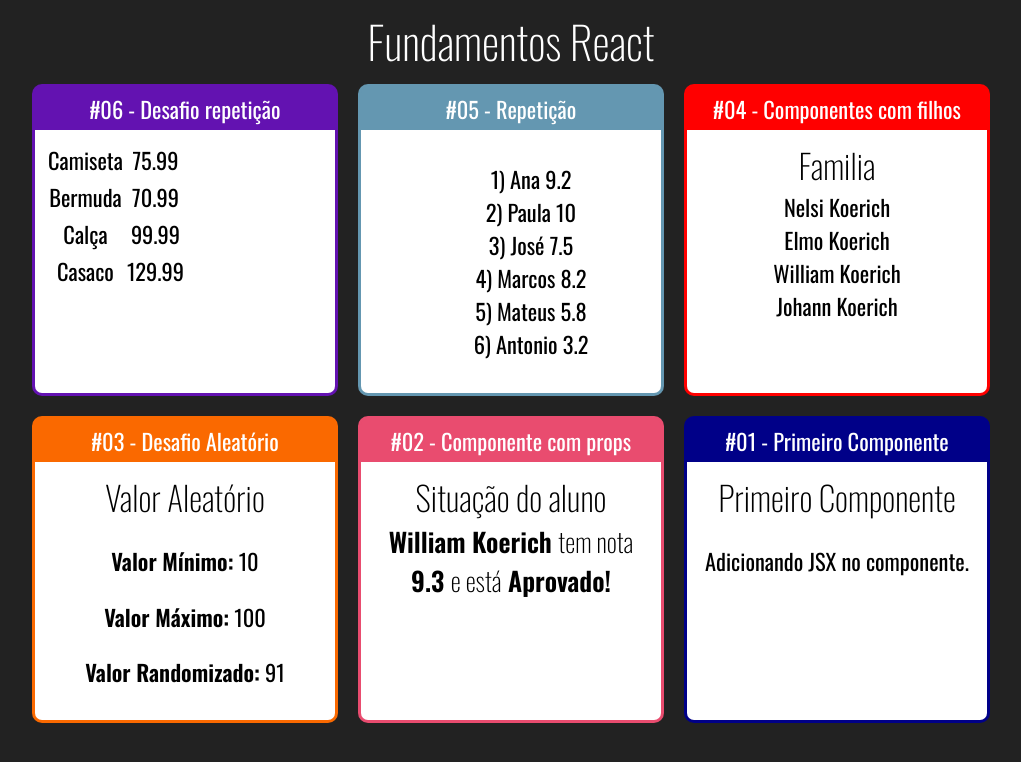
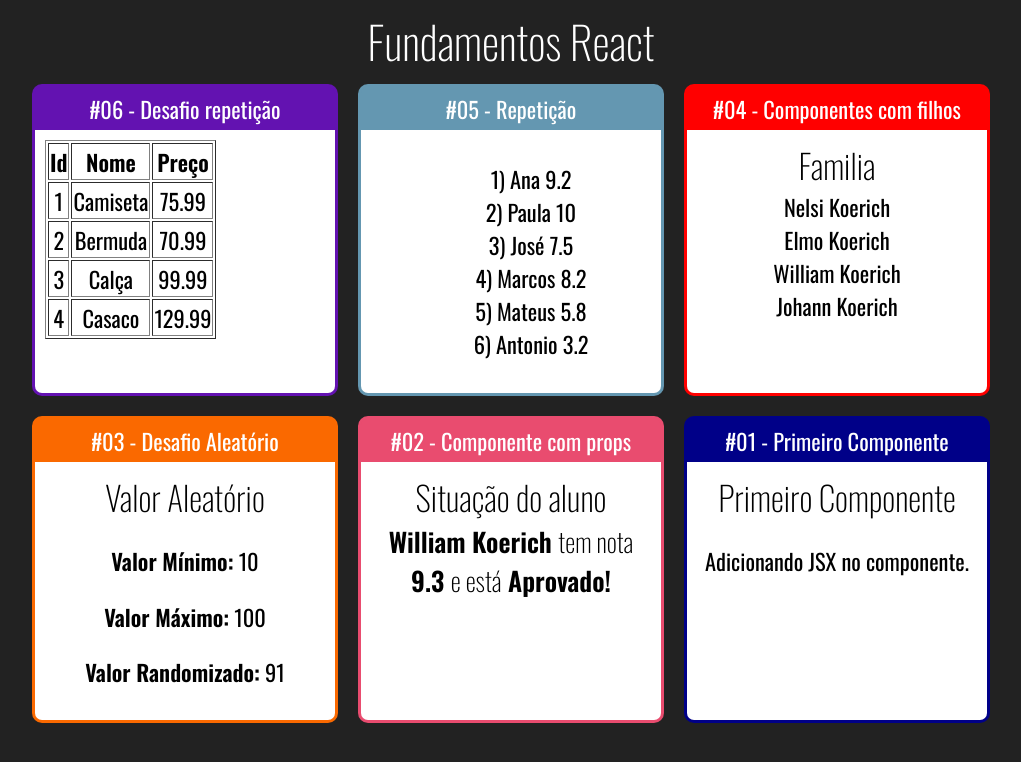
Before and after one commit to William-Koerich/react-redux, a React (Create React App) app in the folder fundamentos-react/: page / in a window 1280 px wide. Shown: the top 762 px of the page, without its empty margins (129-1150 px from the left). Built offline with nearby package versions, Linux system fonts and the light colour scheme.

Commit message:
Changed table of challenge

```diff
--- a/fundamentos-react/src/components/repeticao/ListaProdutos.jsx
+++ b/fundamentos-react/src/components/repeticao/ListaProdutos.jsx
@@ -5,6 +5,7 @@
   const content = produtos.map(produto => {
     return (
       <tr key={produto.id}>
+        <td>{produto.id}</td>
         <td>{produto.nome}</td>
         <td>{produto.preco}</td>
       </tr>
@@ -12,7 +13,14 @@
   })
 
   return (
-    <table>
+    <table border="1">
+      <thead>
+        <tr>
+          <th>Id</th>
+          <th>Nome</th>
+          <th>Preço</th>
+        </tr>
+      </thead>
       <tbody>{content}</tbody>
     </table>
   )
```
